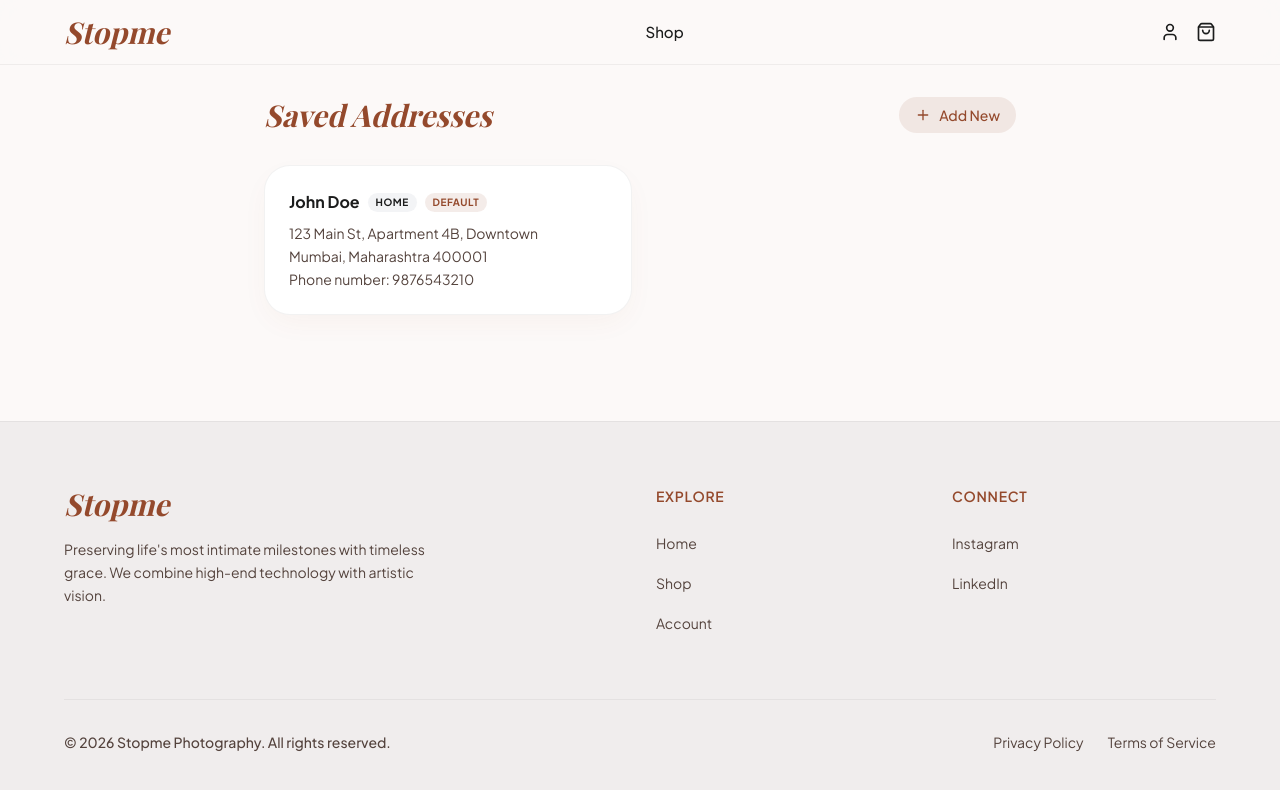
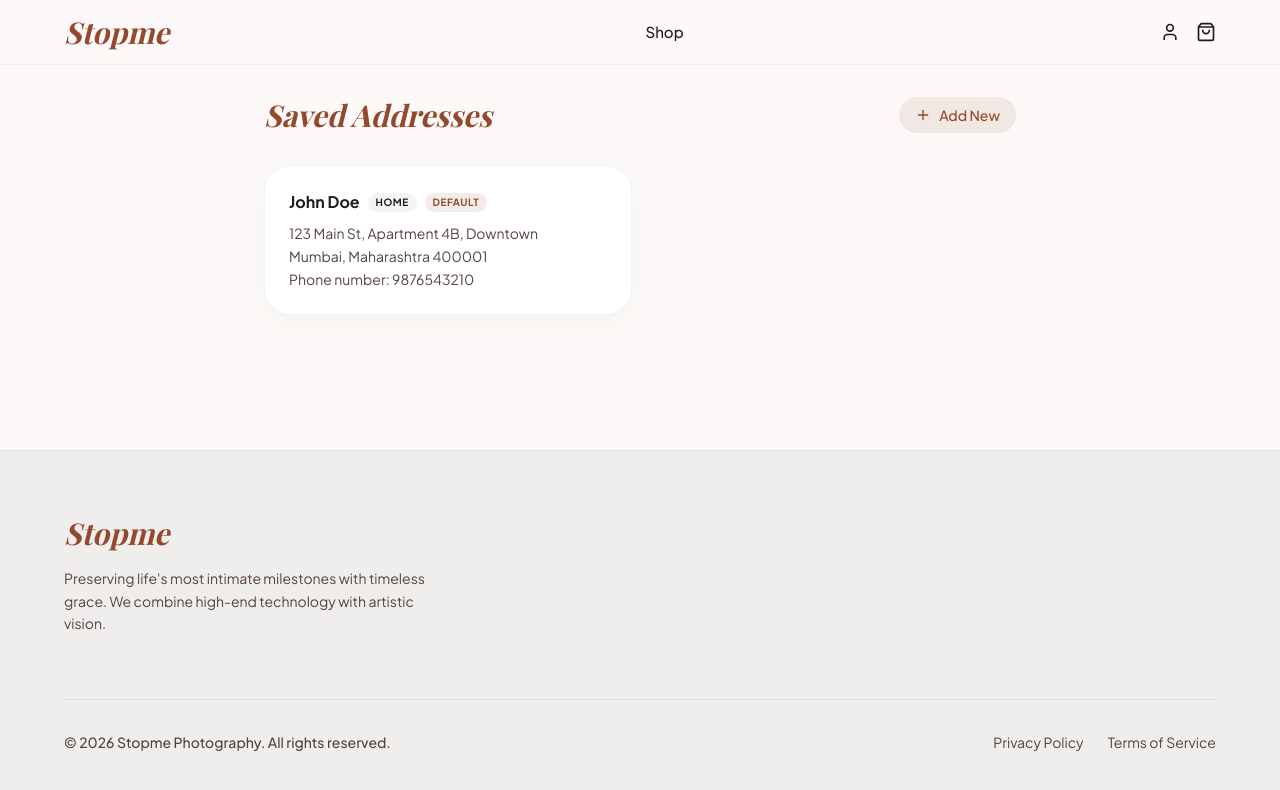
Before and after one commit to Saaarthak0102/EcomStopme, a Next.js app: page /account/addresses in a window 1280 px wide. Shown: the top 790 px of the page. Built offline with nearby package versions, Linux system fonts and the light colour scheme; a web font is replaced by a local one.

Commit message:
feat: implement layout Footer component with site branding and legal links

```diff
--- a/src/components/layout/Footer.tsx
+++ b/src/components/layout/Footer.tsx
@@ -1,67 +1,14 @@
 "use client";
 
-import Link from "next/link";
-import { useMediaQuery } from "@/hooks/useMediaQuery";
-
 export function Footer() {
-  // Removing isDesktop check so footer shows on mobile too, but with pb-24 for the BottomNav
   return (
     <footer className="bg-[var(--color-surface-dim)] border-t border-black/5 pt-16 pb-24 lg:pb-12 mt-auto">
       <div className="max-w-[1200px] mx-auto px-6">
-        <div className="grid grid-cols-1 md:grid-cols-4 gap-8 mb-16">
-          <div className="md:col-span-2">
-            <span className="font-serif text-3xl font-bold text-[var(--color-primary)] italic">Stopme</span>
-            <p className="font-sans text-sm text-[var(--color-text-muted)] mt-4 leading-relaxed max-w-sm">
-              Preserving life's most intimate milestones with timeless grace. We combine high-end technology with artistic vision.
-            </p>
-          </div>
-          <div className="col-span-1">
-            <h4 className="font-sans font-semibold text-[14px] text-[var(--color-primary)] mb-6 uppercase tracking-wider">Explore</h4>
-            <ul className="space-y-4">
-              <li>
-                <Link href="/" className="text-[var(--color-text-muted)] hover:text-[var(--color-primary)] transition-colors text-sm">
-                  Home
-                </Link>
-              </li>
-              <li>
-                <Link href="/shop" className="text-[var(--color-text-muted)] hover:text-[var(--color-primary)] transition-colors text-sm">
-                  Shop
-                </Link>
-              </li>
-              <li>
-                <Link href="/account" className="text-[var(--color-text-muted)] hover:text-[var(--color-primary)] transition-colors text-sm">
-                  Account
-                </Link>
-              </li>
-            </ul>
-          </div>
-          <div className="col-span-1">
-            <h5 className="font-sans font-semibold text-[14px] text-[var(--color-primary)] mb-6 uppercase tracking-wider">Connect</h5>
-            <ul className="space-y-4">
-              <li>
-                <a
-                  href="https://www.instagram.com/stopme.in/"
-                  target="_blank"
-                  rel="noopener noreferrer"
-                  aria-label="Follow Stopme on Instagram"
-                  className="text-[var(--color-text-muted)] hover:text-[var(--color-primary)] transition-colors text-sm"
-                >
-                  Instagram
-                </a>
-              </li>
-              <li>
-                <a
-                  href="https://www.linkedin.com/company/spotmeus/"
-                  target="_blank"
-                  rel="noopener noreferrer"
-                  aria-label="Follow Stopme on LinkedIn"
-                  className="text-[var(--color-text-muted)] hover:text-[var(--color-primary)] transition-colors text-sm"
-                >
-                  LinkedIn
-                </a>
-              </li>
-            </ul>
-          </div>
+        <div className="mb-16">
+          <span className="font-serif text-3xl font-bold text-[var(--color-primary)] italic">Stopme</span>
+          <p className="font-sans text-sm text-[var(--color-text-muted)] mt-4 leading-relaxed max-w-sm">
+            Preserving life's most intimate milestones with timeless grace. We combine high-end technology with artistic vision.
+          </p>
         </div>
         <div className="border-t border-black/5 pt-8 flex flex-col md:flex-row justify-between items-center gap-4 text-center md:text-left">
           <div className="flex flex-col sm:flex-row items-center gap-3">
```
